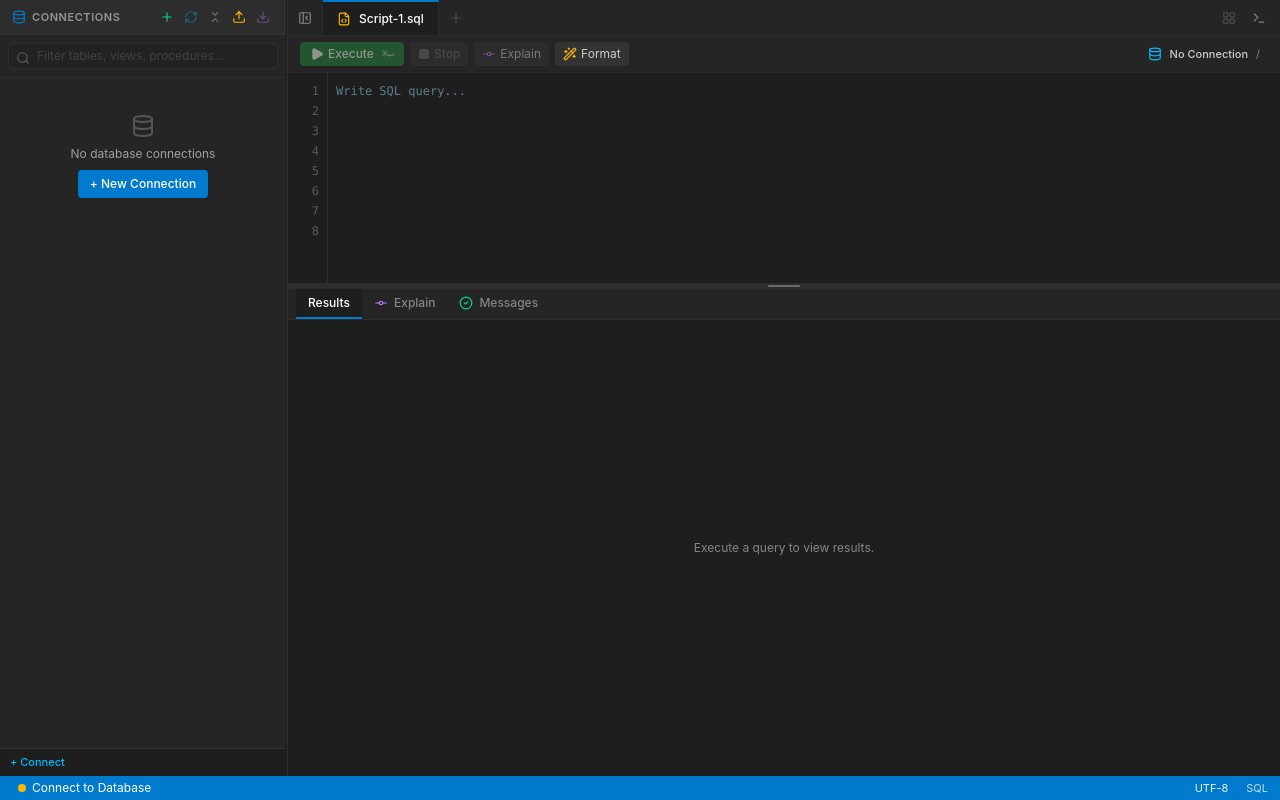
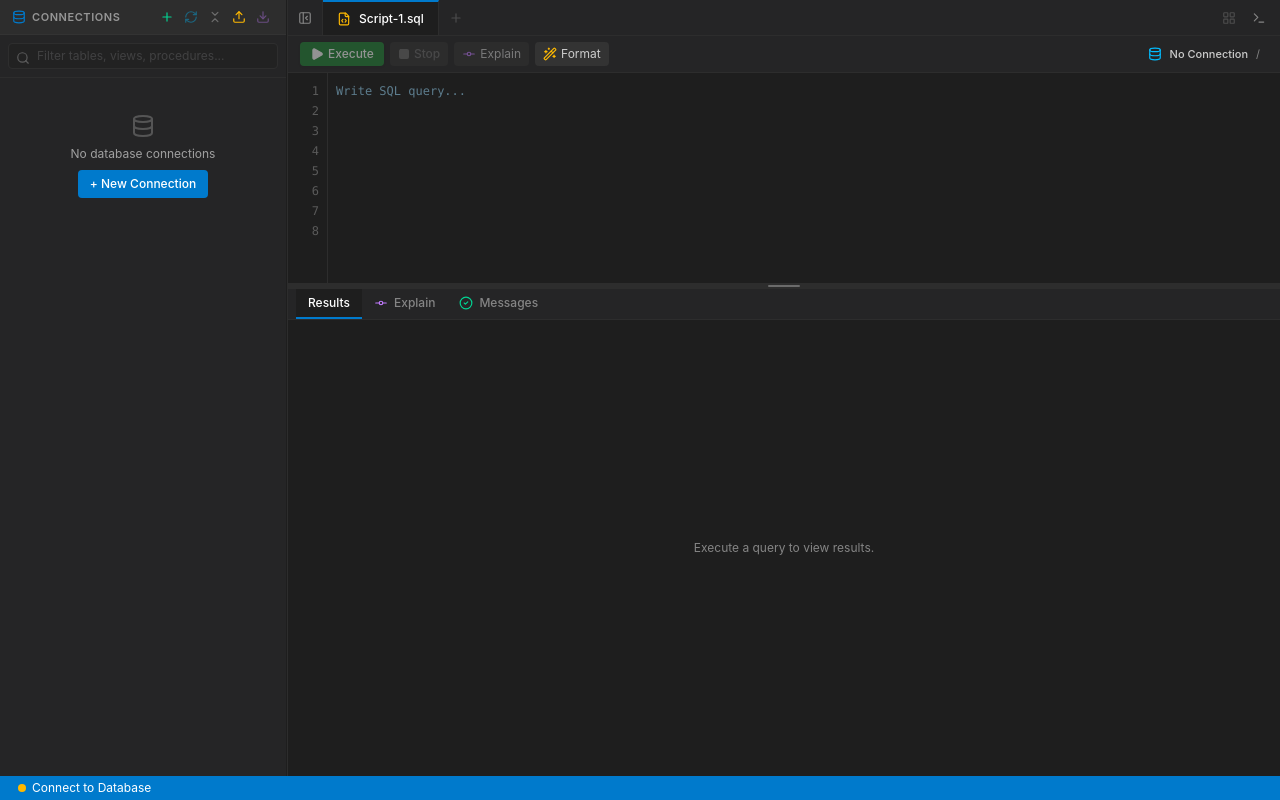
Before and after one commit to cblessing/dbstudio, a React (Vite) app: page / in a window 1280 px wide. Built offline with nearby package versions, Linux system fonts and the light colour scheme.

Commit message:
Remove extraneous sidebar title-bar buttons and duplicate UI labels

```diff
--- a/src/App.tsx
+++ b/src/App.tsx
@@ -490,7 +490,6 @@ export default function App() {
         activeConnection={activeConnection}
         executionStats={executionStats}
         onOpenNewConnection={() => setConnectionModal({ open: true, editing: null })}
-        onOpenCommandPalette={() => setIsCommandPaletteOpen(true)}
       />
       {renderModals()}
     </div>
--- a/src/components/database/DatabaseNavigator.tsx
+++ b/src/components/database/DatabaseNavigator.tsx
@@ -347,12 +347,6 @@ export const DatabaseNavigator: React.FC<DatabaseNavigatorProps> = ({
         )}
       </div>
 
-      <div className="px-2.5 py-1.5 border-t border-[#333333] bg-[#1e1e1e] flex items-center justify-between text-[11px] text-[#858585]">
-        <button onClick={onOpenNewConnectionModal} className="text-sky-400 hover:underline font-medium">
-          + Connect
-        </button>
-      </div>
-
       {contextMenu && (
         <ContextMenu
           x={contextMenu.x}
--- a/src/components/editor/SqlEditorPanels.tsx
+++ b/src/components/editor/SqlEditorPanels.tsx
@@ -4,7 +4,6 @@ import {
   Square,
   Wand2,
   GitCommit,
-  Clock,
   Database,
   AlertCircle,
   CheckCircle2,
@@ -154,7 +153,6 @@ export function SqlEditorToolbar({
         >
           <Play className="w-3.5 h-3.5 fill-current" />
           <span>{runLabel}</span>
-          <span className="text-[10px] opacity-75 ml-1 font-mono">⌘↵</span>
         </button>
 
         <button
@@ -314,19 +312,6 @@ function ResultsTabHeader({
           <span>Messages</span>
         </button>
       </div>
-
-      {hasSuccessResult && (
-        <div className="text-[11px] text-[#858585] flex items-center gap-2 pr-2">
-          <Clock className="w-3 h-3 text-sky-400" />
-          <span>
-            Execution: <span className="text-white font-mono">{result!.executionTimeMs}ms</span>
-          </span>
-          <span>•</span>
-          <span>
-            Fetch: <span className="text-white font-mono">{result!.fetchTimeMs}ms</span>
-          </span>
-        </div>
-      )}
     </div>
   );
 }
--- a/src/components/vscode/StatusBar.tsx
+++ b/src/components/vscode/StatusBar.tsx
@@ -10,14 +10,12 @@ interface StatusBarProps {
     isExecuting?: boolean;
   };
   onOpenNewConnection: () => void;
-  onOpenCommandPalette: () => void;
 }
 
 export const StatusBar: React.FC<StatusBarProps> = ({
   activeConnection,
   executionStats,
   onOpenNewConnection,
-  onOpenCommandPalette,
 }) => {
   return (
     <footer
@@ -71,18 +69,6 @@ export const StatusBar: React.FC<StatusBarProps> = ({
           </div>
         ) : null}
       </div>
-
-      {/* Right side */}
-      <div className="flex items-center gap-3 text-[11px]">
-        <button
-          onClick={onOpenCommandPalette}
-          className="hover:bg-[#005a9e] px-1.5 py-0.5 rounded transition-colors opacity-90 hover:opacity-100"
-          title="Press Ctrl+P or F1 for quick command palette"
-        >
-          UTF-8
-        </button>
-        <span className="opacity-75">SQL</span>
-      </div>
     </footer>
   );
 };
```
Also changed, not shown: package.json (+0 -12 lines).
